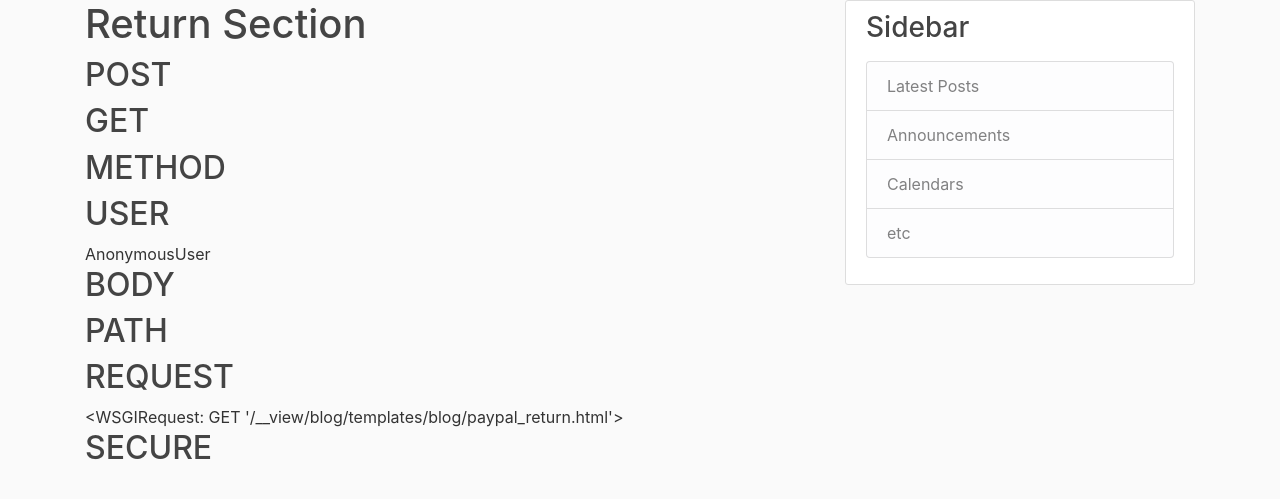
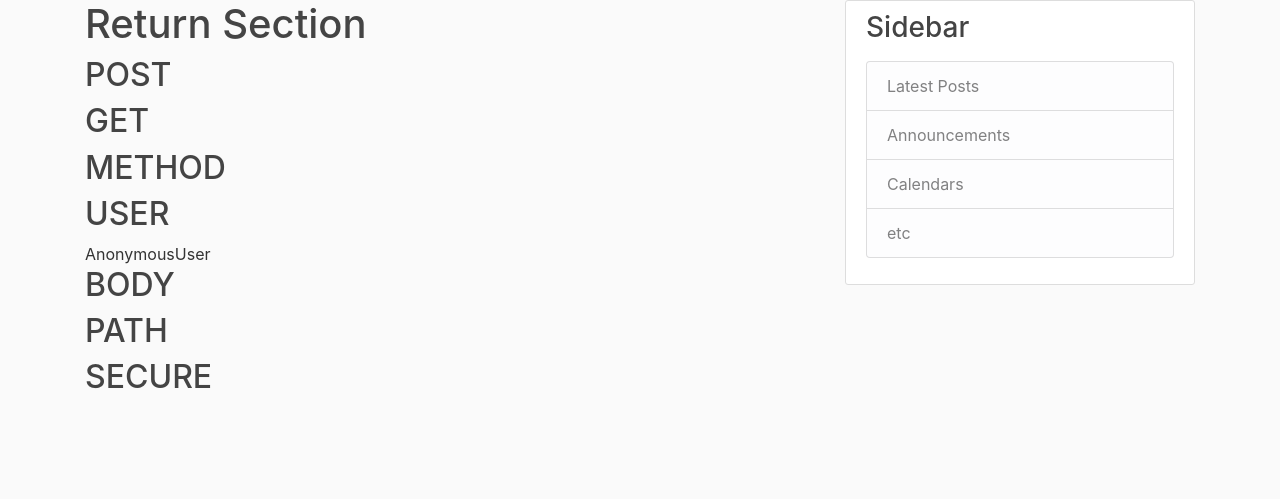
Before and after one commit to imbauer/Freelance_Django, a Django app: template blog/templates/blog/paypal_return.html in a window 1280 px wide. Shown: the part 80-579 px from the top of the page. Run offline with Django 3.2, Linux system fonts and the light colour scheme; the template is opened without the code that fills it, so the values that code supplies are empty; some libraries are stand-ins or nearby versions.

Commit message:
Sandboxing PayPal feature

```diff
--- a/blog/templates/blog/paypal_return.html
+++ b/blog/templates/blog/paypal_return.html
@@ -21,8 +21,6 @@
     <h2>PATH</h2>
     {{ path }}
 
-    <h2>REQUEST</h2>
-    {{ request }}
 
     <h2>SECURE</h2>
     {{ secure }}
--- a/blog/views.py
+++ b/blog/views.py
@@ -60,7 +60,7 @@ def home(request):
 
 @csrf_exempt
 def paypal_return(request):
-    context = {'post': request.POST, 'get': request.GET, 'method': request.method, 'user': request.user, 'body': request.body, 'path': request.path, 'request': request.request, 'secure': request.secure}
+    context = {'post': request.POST, 'get': request.GET, 'method': request.method, 'user': request.user, 'body': request.body, 'path': request.path, 'secure': request.secure}
     return render(request, 'blog/paypal_return.html', context)
 
 @csrf_exempt
```
